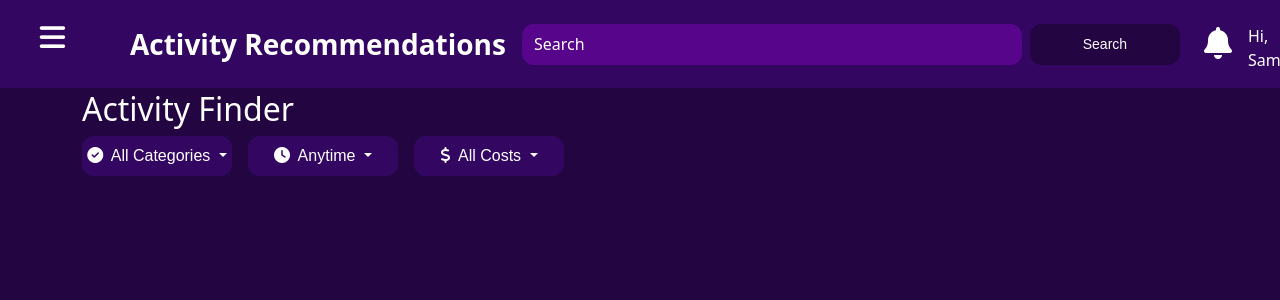
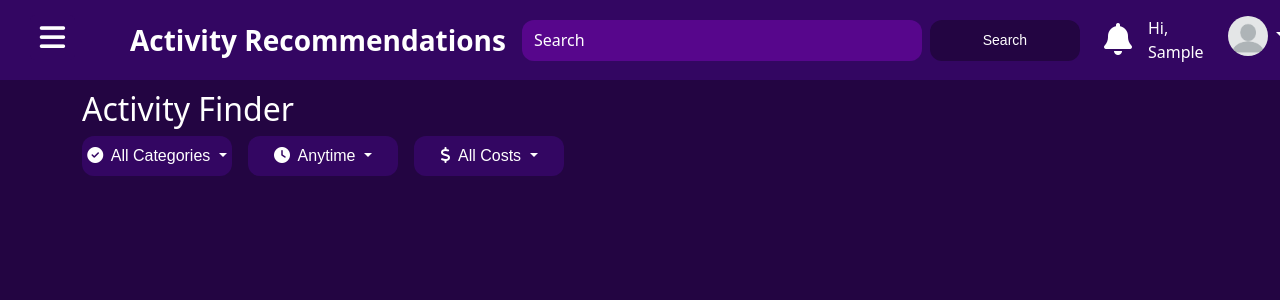
Before and after one commit to gcivil-nyu-org/S2022-Team-2-repo, a Django app: page /dashboard/activity in a window 1280 px wide. Shown: the top 300 px of the page. Run offline with Django 4.2, Linux system fonts and the light colour scheme; the visitor is signed in with stand-in values (Sample User, id 1); data that the repository does not hold is empty; parts of the project's set-up code (start-up, migrations or seed data) failed here and were passed over; some libraries are stand-ins or nearby versions.

Commit message:
branch off dashboard_contact & merge ui_minor

```diff
--- a/users/templates/users/navbars/navbarDash.html
+++ b/users/templates/users/navbars/navbarDash.html
@@ -28,7 +28,7 @@
 <!--                     </span> -->
 <!--                 </div> -->
                 <input class="form-control me-2 text-white " required id="navSearch"
-                    style="background-color:#57068c; width: 500px; border-width: 0px; border-radius: 12px;" type="text"
+                    style="background-color:#57068c; width: 400px; border-width: 0px; border-radius: 12px;" type="text"
                     name="navSearch" placeholder="Search" aria-label="Search" value="{{query}}">
                 <button class="standard_button" style="background-color:#230542;" type="submit"> Search </button>
 
@@ -48,7 +48,7 @@
             </a>
 
             <ul class="navbar-nav ">
-                <li class="nav-item me-2 mt-2 ms-2" id="firstName">
+                <li class="nav-item me-2 ms-2" id="firstName">
                     <!-- can redirect to My profile -->
                     <span class="nav-link " style="color:white">Hi, {{ user.first_name }}</span>
                 </li>
```
